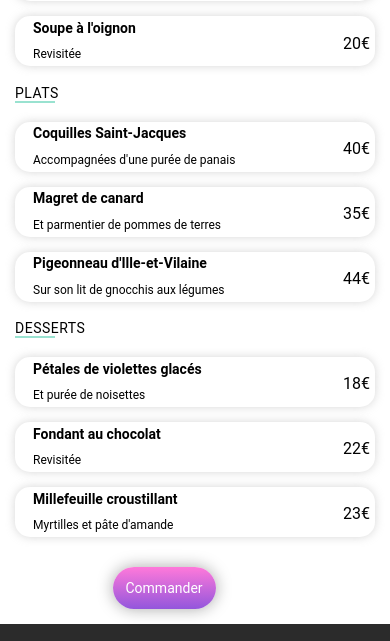
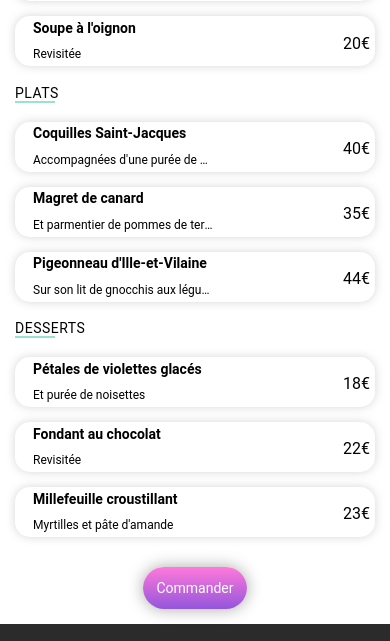
Before and after one commit to MarvinDH/OhMyFood, a website: page menu-fr.html in a window 390 px wide. Shown: the part 504-1145 px from the top of the page. Drawn offline with Linux system fonts and the light colour scheme; a web font is replaced by a local one.

Commit message:
modif responsive txt

```diff
--- a/menu-fr.html
+++ b/menu-fr.html
@@ -82,7 +82,9 @@
                 <p class="menuCard__price">23€</p>
             </div>
         </div>
-        <button class="btn btn--menu" type="button">Commander</button>
+        <div class="btn__wrapper">
+            <button class="btn btn--menu" type="button">Commander</button>
+        </div>
     </main>
     <footer class="footer">
         <div class="footer__container">
--- a/sass/layout/_form.sass
+++ b/sass/layout/_form.sass
@@ -83,12 +83,16 @@ img
     background-color: #fff
 .headerMenu__icon
     display: flex
+    position: relative
     justify-content: space-evenly
     align-items: center
     background-color: #e2e1e1d8
     p
-        margin-left: -70px
+        position: relative
+        max-width: 200px
         font-size: 14px
+    i
+
 .function__title
     margin: 20px
     margin-top: 35px
@@ -221,6 +225,10 @@ img
         top: 40%
         left: 5%
         font-size: 12px
+        text-overflow: ellipsis
+        overflow: hidden
+        white-space: nowrap
+        width: 180px
     &__price
         position: absolute
         right: 5px
@@ -231,9 +239,13 @@ img
     position: relative
 .main
     position: relative
+.btn__wrapper
+    display: flex
+    position: relative
+    align-items: center
+    justify-content: center
 .btn
     position: relative
-    left: 25%
     margin: 15px
     padding: 13px
     font-size: 14px
```
Also changed, not shown: index.html (+3 -1 lines), menu-délice.html (+3 -1 lines), menu-enchantée.html (+3 -1 lines), menu-palette.html (+3 -1 lines), style.css.
